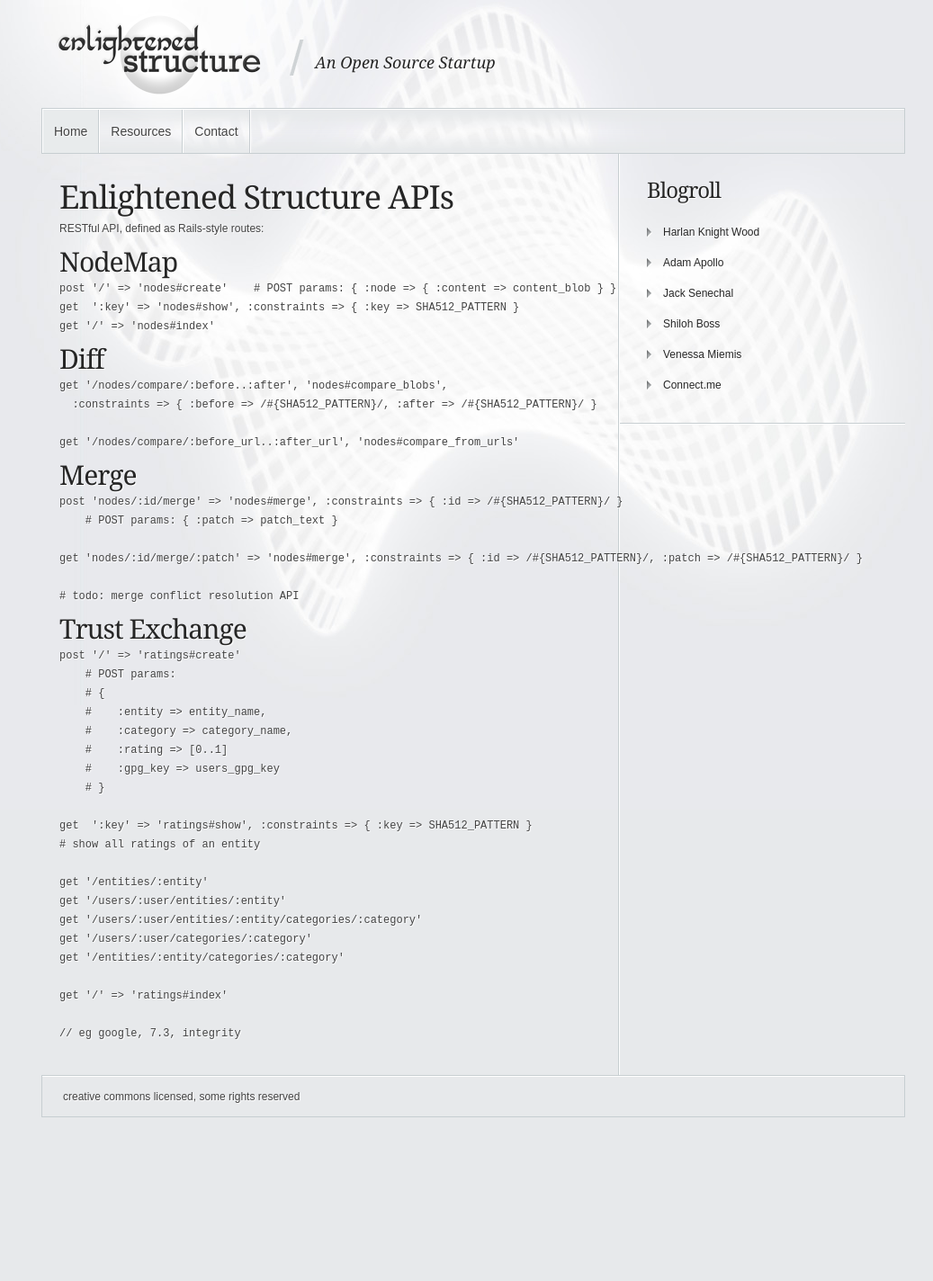
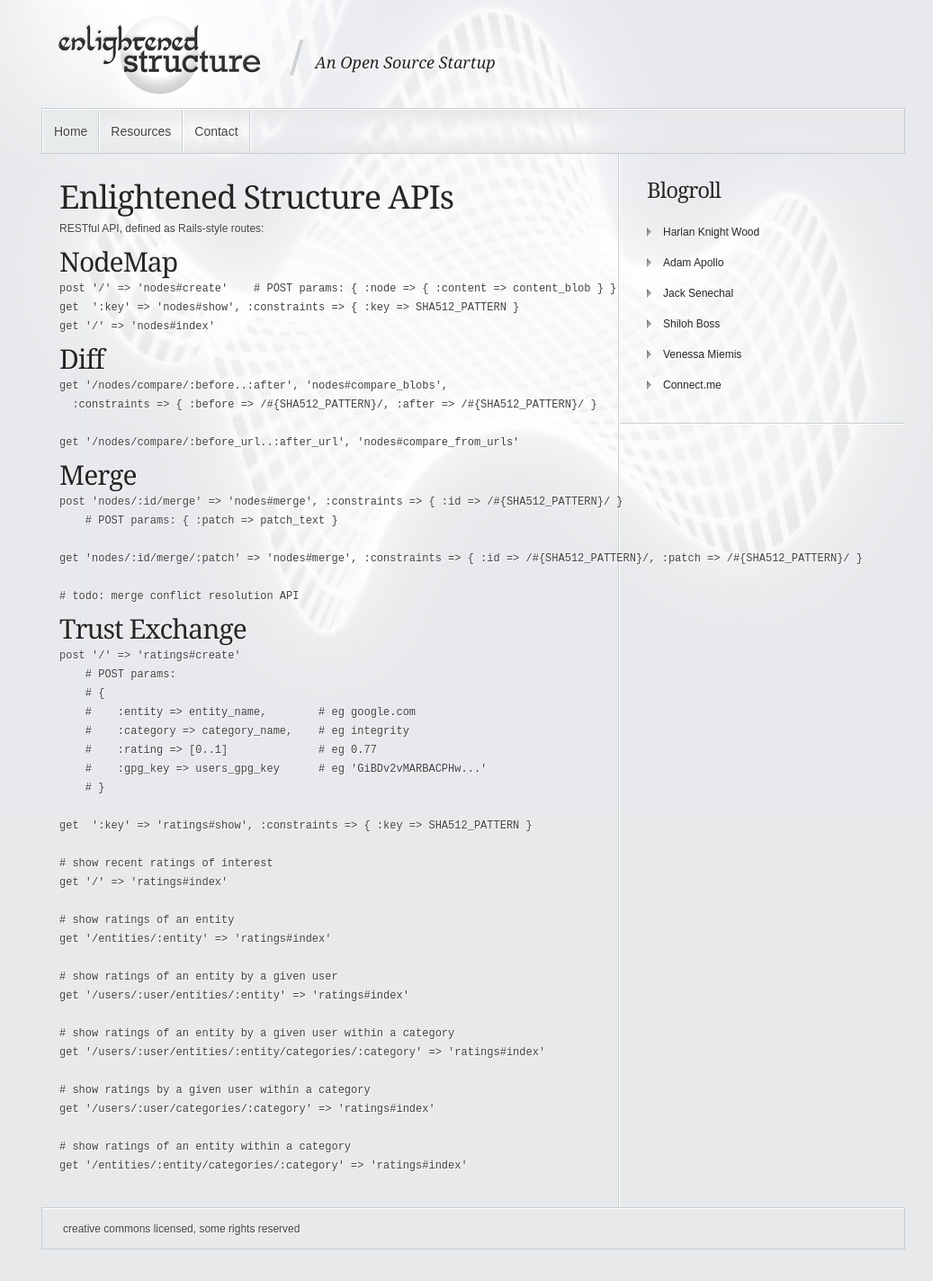
Before and after one commit to adamapollo/Enlightened_Structure, a Jekyll site: the page built from API/index.md, in a window 1280 px wide. Shown: the whole page at 90% size, without its empty margins (114-1151 px from the left). Built offline with Jekyll 4.4.1, drawn with Linux system fonts in a browser that asks for light colours; before the commit the page ends 1277 px from its top, so only the background shows below that.

Commit message:
Update API/index.md

```diff
--- a/API/index.md
+++ b/API/index.md
@@ -1,6 +1,7 @@
 ---
 layout: default
 ---
+
 
 Enlightened Structure APIs
 ==========================
@@ -38,21 +39,28 @@ Trust Exchange
     post '/' => 'ratings#create'
         # POST params:
         # {
-        #    :entity => entity_name,
-        #    :category => category_name,
-        #    :rating => [0..1]
-        #    :gpg_key => users_gpg_key
+        #    :entity => entity_name,        # eg google.com
+        #    :category => category_name,    # eg integrity
+        #    :rating => [0..1]              # eg 0.77
+        #    :gpg_key => users_gpg_key      # eg 'GiBDv2vMARBACPHw...'
         # }
 
     get  ':key' => 'ratings#show', :constraints => { :key => SHA512_PATTERN }
-    # show all ratings of an entity
 
-    get '/entities/:entity'
-    get '/users/:user/entities/:entity'
-    get '/users/:user/entities/:entity/categories/:category'
-    get '/users/:user/categories/:category'
-    get '/entities/:entity/categories/:category'
-
+    # show recent ratings of interest
     get '/' => 'ratings#index'
 
-    // eg google, 7.3, integrity
+    # show ratings of an entity
+    get '/entities/:entity' => 'ratings#index'
+
+    # show ratings of an entity by a given user
+    get '/users/:user/entities/:entity' => 'ratings#index'
+
+    # show ratings of an entity by a given user within a category
+    get '/users/:user/entities/:entity/categories/:category' => 'ratings#index'
+
+    # show ratings by a given user within a category
+    get '/users/:user/categories/:category' => 'ratings#index'
+
+    # show ratings of an entity within a category
+    get '/entities/:entity/categories/:category' => 'ratings#index'
```
